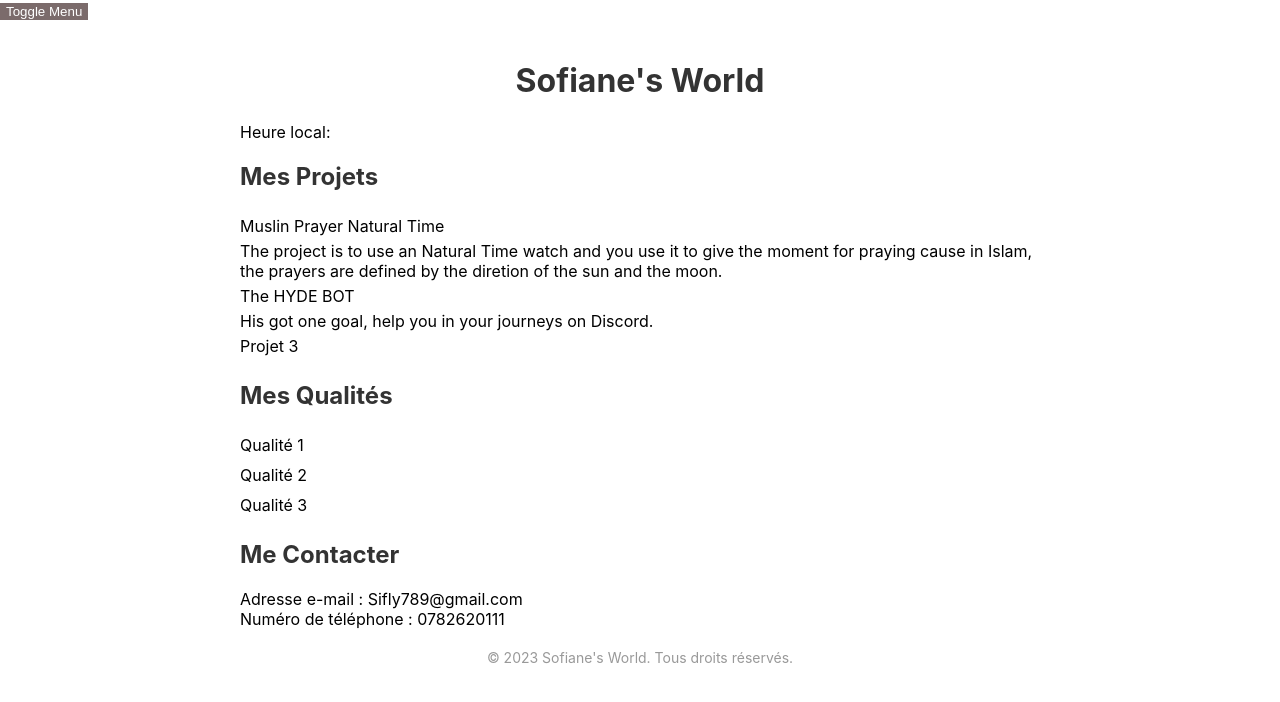
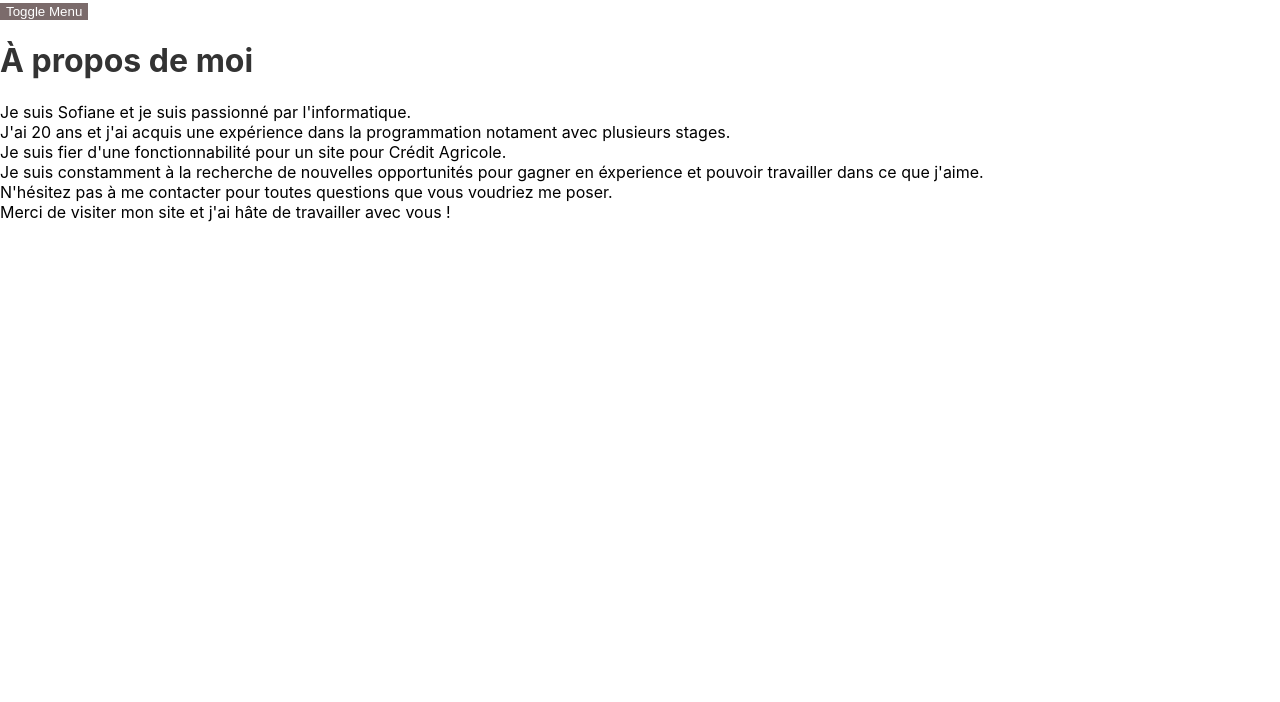
Before and after one commit to SofianeBel/perfect, a React (Create React App) app: page /about in a window 1280 px wide. Shown: the top 702 px of the page. Built offline with nearby package versions, Linux system fonts and the light colour scheme.

Commit message:
Big changes
I just added 2 pages that need to be changed, an about page and a feature that will be used for Muslim friends who want to have their own prayer schedule.

```diff
--- a/src/Pages/About.jsx
+++ b/src/Pages/About.jsx
@@ -1 +1,32 @@
 import React from "react";
+import Menu from "../components/Menu";
+
+const AboutPage = () => {
+  return (
+    <>
+      <Menu />
+      <div>
+        <h1>À propos de moi</h1>
+        <p>Je suis Sofiane et je suis passionné par l'informatique.</p>
+        <p>
+          J'ai 20 ans et j'ai acquis une expérience dans la programmation
+          notament avec plusieurs stages.
+        </p>
+        <p>
+          Je suis fier d'une fonctionnabilité pour un site pour Crédit Agricole.
+        </p>
+        <p>
+          Je suis constamment à la recherche de nouvelles opportunités pour
+          gagner en éxperience et pouvoir travailler dans ce que j'aime.
+        </p>
+        <p>
+          N'hésitez pas à me contacter pour toutes questions que vous voudriez
+          me poser.
+        </p>
+        <p>Merci de visiter mon site et j'ai hâte de travailler avec vous !</p>
+      </div>
+    </>
+  );
+};
+
+export default AboutPage;
--- a/src/Pages/App.jsx
+++ b/src/Pages/App.jsx
@@ -1,58 +1,18 @@
 import React from "react";
-import Menu from "../components/Menu";
-import "../App.css";
+import { BrowserRouter, Routes, Route } from "react-router-dom";
+import HomePage from "./HomePage";
+import AboutPage from "./About";
+import PrayerTimesTable from "../components/PrayerTimes";
 
-//Variables
-
-const HomePage = () => {
-  const localDate = new Date().getTime();
-
+const App = () => {
   return (
-    <>
-      <Menu />
-      <div className="homepage">
-        <header>
-          <h1>Sofiane's World</h1>
-        </header>
-        <main>
-          <p>Heure local: </p>
-          <section>
-            <h2>Mes Projets</h2>
-            <ul>
-              <li>Muslin Prayer Natural Time</li>
-              <p>
-                The project is to use an Natural Time watch and you use it to
-                give the moment for praying cause in Islam, the prayers are
-                defined by the diretion of the sun and the moon.{" "}
-              </p>
-              <li>The HYDE BOT</li>
-              <p>His got one goal, help you in your journeys on Discord.</p>
-              <li>Projet 3</li>
-            </ul>
-          </section>
-          <section>
-            <h2>Mes Qualités</h2>
-            <ul>
-              <li>Qualité 1</li>
-              <li>Qualité 2</li>
-              <li>Qualité 3</li>
-            </ul>
-          </section>
-          <section>
-            <h2>Me Contacter</h2>
-            <p>Adresse e-mail : Sifly789@gmail.com</p>
-            <p>Numéro de téléphone : 0782620111</p>
-          </section>
-        </main>
-        <footer>
-          <p>
-            &copy; {new Date().getFullYear()} Sofiane's World. Tous droits
-            réservés.
-          </p>
-        </footer>
-      </div>
-    </>
+    <BrowserRouter>
+      <Routes>
+        <Route path="/" element={<HomePage />} />
+        <Route path="/about" element={<AboutPage />} />
+        <Route path="/PrayersTime" element={<PrayerTimesTable />} />
+      </Routes>
+    </BrowserRouter>
   );
 };
-
-export default HomePage;
+export default App;
--- /dev/null
+++ b/src/Pages/HomePage.jsx
@@ -0,0 +1,58 @@
+import React from "react";
+import Menu from "../components/Menu";
+import PrayerTimesTable from "../components/PrayerTimes";
+import { BrowserRouter, Routes, Route } from "react-router-dom";
+import AboutPage from "./About";
+import "../App.css";
+
+const HomePage = () => {
+  return (
+    <>
+      <Menu />
+      <div className="homepage">
+        <header>
+          <h1>Sofiane's World</h1>
+        </header>
+        <main>
+          <section>
+            <h2>Mes Projets</h2>
+            <ul>
+              <li>Muslin Prayer Natural Time</li>
+              <p>
+                Le projet consiste à utiliser une montre Natural Time et à
+                l'utiliser pour indiquer le moment de la prière, car en Islam,
+                les prières sont définies par la direction du soleil et de la
+                lune.
+              </p>
+              <li>The HYDE BOT</li>
+              <p>
+                Son objectif est de vous aider dans vos voyages sur Discord.
+              </p>
+              <li>Projet 3</li>
+            </ul>
+          </section>
+          <section>
+            <h2>Mes Qualités</h2>
+            <ul>
+              <li>Qualité 1</li>
+              <li>Qualité 2</li>
+              <li>Qualité 3</li>
+            </ul>
+          </section>
+          <section>
+            <h2>Me Contacter</h2>
+            <p>Adresse e-mail : Sifly789@gmail.com</p>
+            <p>Numéro de téléphone : 0782620111</p>
+          </section>
+        </main>
+        <footer>
+          <p>
+            © {new Date().getFullYear()} Sofiane's World. Tous droits réservés.
+          </p>
+        </footer>
+      </div>
+    </>
+  );
+};
+
+export default HomePage;
--- a/src/components/Menu.jsx
+++ b/src/components/Menu.jsx
@@ -1,4 +1,5 @@
 import React, { useState } from "react";
+import { NavLink } from "react-router-dom";
 import "../Menu.css";
 
 const DropdownMenu = () => {
@@ -13,9 +14,16 @@ const DropdownMenu = () => {
       <button onClick={handleToggleMenu}>Toggle Menu</button>
       {isMenuOpen && (
         <ul className="menu-items">
-          <li>Item 1</li>
-          <li>Item 2</li>
-          <li>Item 3</li>
+          <li>
+            <NavLink to="/">Acceuil</NavLink>
+          </li>
+          <li>
+            <NavLink to="/about">À propos de moi</NavLink>
+          </li>
+          {/* Ajoutez d'autres liens si nécessaire */}
+          <li>
+            <NavLink to="/PrayersTime">Prayer Times</NavLink>
+          </li>
         </ul>
       )}
     </div>
--- /dev/null
+++ b/src/components/PrayerTimes.jsx
@@ -0,0 +1,117 @@
+import React, { useEffect, useState } from "react";
+import {
+  Box,
+  Table,
+  TableBody,
+  TableCell,
+  TableContainer,
+  TableHead,
+  TableRow,
+} from "@mui/material";
+import { Coordinates, CalculationMethod, PrayerTimes } from "adhan";
+import moment from "moment-timezone";
+import DatePicker from "react-datepicker";
+import "react-datepicker/dist/react-datepicker.css";
+import Menu from "../components/Menu";
+
+const PrayerTimesTable = () => {
+  const [prayerTimes, setPrayerTimes] = useState(null);
+  const [selectedDate, setSelectedDate] = useState(new Date());
+
+  useEffect(() => {
+    const getCurrentPosition = () => {
+      return new Promise((resolve, reject) => {
+        if (navigator.geolocation) {
+          navigator.geolocation.getCurrentPosition(
+            (position) => {
+              const latitude = position.coords.latitude;
+              const longitude = position.coords.longitude;
+              resolve({ latitude, longitude });
+            },
+            (error) => {
+              reject(error);
+            }
+          );
+        } else {
+          reject(
+            new Error(
+              "La géolocalisation n'est pas prise en charge par ce navigateur."
+            )
+          );
+        }
+      });
+    };
+    const fetchPrayerTimes = async () => {
+      try {
+        const { latitude, longitude } = await getCurrentPosition();
+
+        // Utiliser selectedDate au lieu de currentDate
+        const prayerTimes = new PrayerTimes(
+          new Coordinates(parseFloat(latitude), parseFloat(longitude)),
+          selectedDate,
+          CalculationMethod.MuslimWorldLeague()
+        );
+
+        const prayerTimesObject = {
+          fajr: moment(prayerTimes.fajr).tz("Europe/Paris").format("HH:mm"),
+          sunrise: moment(prayerTimes.sunrise)
+            .tz("Europe/Paris")
+            .format("HH:mm"),
+          dhuhr: moment(prayerTimes.dhuhr).tz("Europe/Paris").format("HH:mm"),
+          asr: moment(prayerTimes.asr).tz("Europe/Paris").format("HH:mm"),
+          maghrib: moment(prayerTimes.maghrib)
+            .tz("Europe/Paris")
+            .format("HH:mm"),
+          isha: moment(prayerTimes.isha).tz("Europe/Paris").format("HH:mm"),
+        };
+
+        setPrayerTimes(prayerTimesObject);
+      } catch (error) {
+        console.error(
+          "Une erreur s'est produite lors de la récupération des horaires des prières :",
+          error.message
+        );
+      }
+    };
+
+    fetchPrayerTimes();
+  }, [selectedDate]);
+
+  return (
+    <>
+      <Menu />
+      <Box>
+        <DatePicker
+          selected={selectedDate}
+          onChange={(date) => setSelectedDate(date)}
+        />
+        {prayerTimes ? (
+          <TableContainer>
+            <Table>
+              <TableHead>
+                <TableRow>
+                  <TableCell>Prière</TableCell>
+                  <TableCell align="right">Heure</TableCell>
+                </TableRow>
+              </TableHead>
+              <TableBody>
+                {Object.entries(prayerTimes).map(([prayer, time]) => (
+                  <TableRow key={prayer}>
+                    <TableCell component="th" scope="row">
+                      {prayer}
+                    </TableCell>
+                    <TableCell align="right">{time}</TableCell>
+                  </TableRow>
+                ))}
+              </TableBody>
+            </Table>
+          </TableContainer>
+        ) : (
+          <p>Chargement des horaires des prières...</p>
+        )}
+      </Box>
+    </>
+  );
+};
+
+export default PrayerTimesTable;
```
